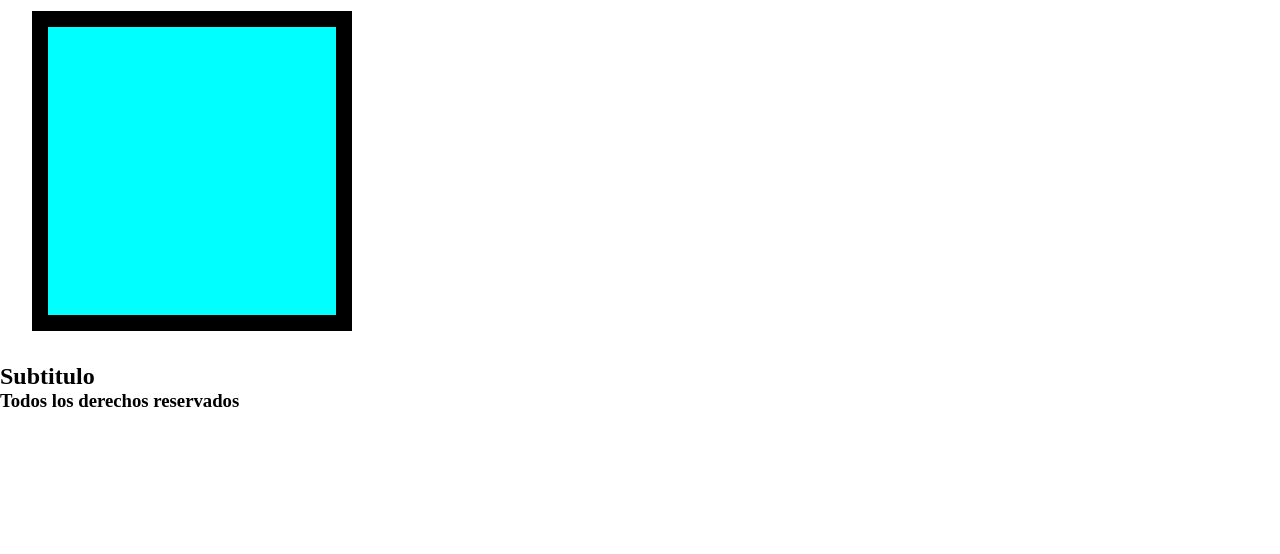
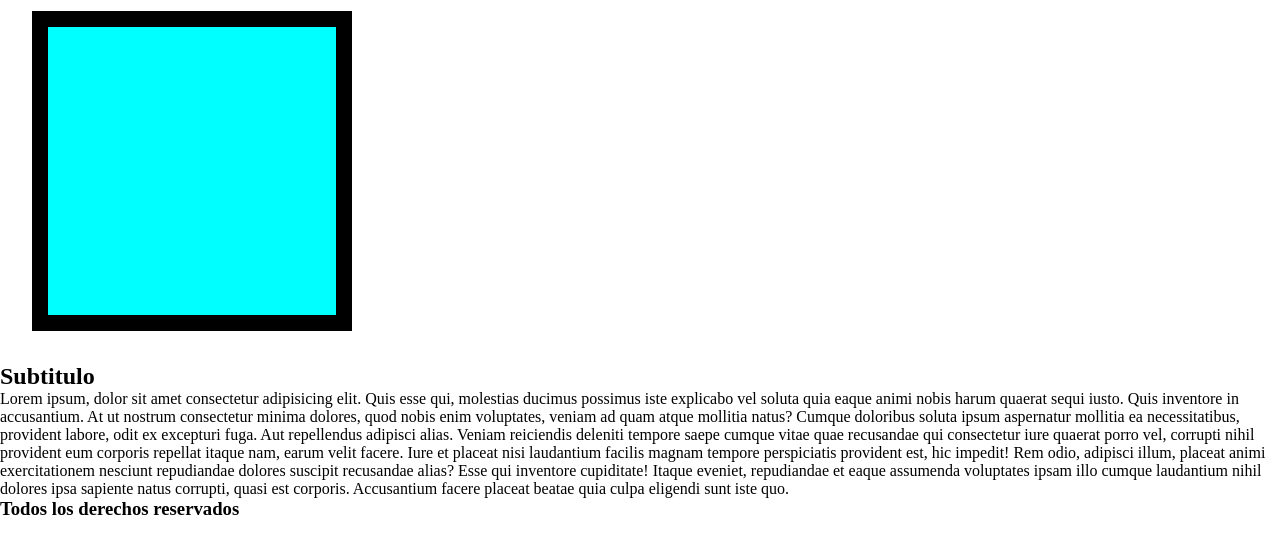
Before and after one commit to Lucas-Durand/carpeta, a plain HTML site: page index.html in a window 1280 px wide. Shown: the part 58-612 px from the top of the page. Drawn offline with Linux system fonts and the light colour scheme.

Commit message:
agregue archivos

```diff
--- a/index.html
+++ b/index.html
@@ -16,6 +16,11 @@
     </div>
     <main>
         <h2>Subtitulo</h2>
+        <p>Lorem ipsum, dolor sit amet consectetur adipisicing elit. Quis esse qui, molestias ducimus possimus iste explicabo vel soluta quia eaque animi nobis harum quaerat sequi iusto. Quis inventore in accusantium.
+        At ut nostrum consectetur minima dolores, quod nobis enim voluptates, veniam ad quam atque mollitia natus? Cumque doloribus soluta ipsum aspernatur mollitia ea necessitatibus, provident labore, odit ex excepturi fuga.
+        Aut repellendus adipisci alias. Veniam reiciendis deleniti tempore saepe cumque vitae quae recusandae qui consectetur iure quaerat porro vel, corrupti nihil provident eum corporis repellat itaque nam, earum velit facere.
+        Iure et placeat nisi laudantium facilis magnam tempore perspiciatis provident est, hic impedit! Rem odio, adipisci illum, placeat animi exercitationem nesciunt repudiandae dolores suscipit recusandae alias? Esse qui inventore cupiditate!
+        Itaque eveniet, repudiandae et eaque assumenda voluptates ipsam illo cumque laudantium nihil dolores ipsa sapiente natus corrupti, quasi est corporis. Accusantium facere placeat beatae quia culpa eligendi sunt iste quo.</p>
     </main>
     <footer>
         <h3>Todos los derechos reservados</h3>
```
Also changed, not shown: img/1 compra.png (added), img/2 compra.png (added), img/3 compra.png (added), img/4 compra.png (added), img/Imagen de computadora.jpeg (added).
